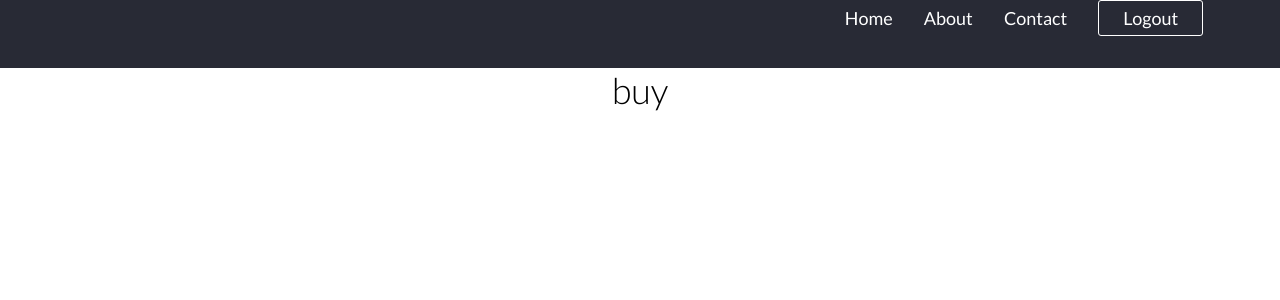
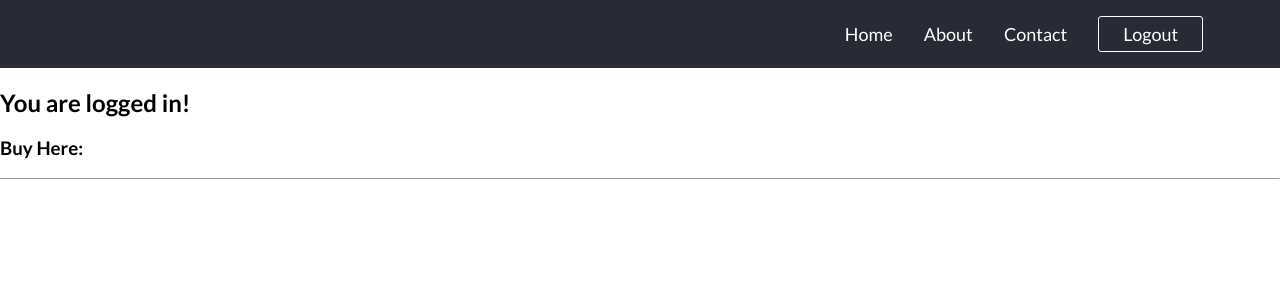
Before and after one commit to hirvaDhandhukia/mvcframework, a PHP site: page /mvcframework/ in a window 1280 px wide. Shown: the top 300 px of the page. Run offline with PHP 8.4, Linux system fonts and the light colour scheme; the visitor is signed in with stand-in values (Sample User, id 1).

Commit message:
edit: css

```diff
--- a/app/controllers/Users.php
+++ b/app/controllers/Users.php
@@ -164,7 +164,7 @@ class Users extends Controller {
 		$_SESSION['user_id'] = $user->id;
 		$_SESSION['username'] = $user->username;
 		$_SESSION['email'] = $user->email;
-		header('location: '. URLROOT . '/pages/index');
+		header('location: '. URLROOT);
 	}
 
 	public function logout() {
--- a/app/views/pages/index.php
+++ b/app/views/pages/index.php
@@ -19,9 +19,11 @@ require APPROOT . '/views/includes/head.php';
 	?>
 </div>
 
-<?php if(isset($_SESSION['user_id'])) : ?>
-	<div class="wrapper-landing">
-		<h1>buy</h1>
+<?php if(isLoggedIn()) : ?>
+	<div class="wrapper-loggedin">
+		<h2>You are logged in!</h2>
+		<h3>Buy Here:</h3>
+		<hr size=0>
 	</div>
 <?php else : ?>
 	<div class="wrapper-landing">
--- a/public/css/style.css
+++ b/public/css/style.css
@@ -24,7 +24,7 @@ html, body {
 	padding: 0;
 	position: absolute;
 	right: 6%;
-	/* top: 2%; */
+	top: 2%;
 }
 
 .top-nav ul li {
@@ -55,9 +55,10 @@ html, body {
 
 .wrapper-landing {
 	position: relative;
-	text-align: center;
-	margin: 0 auto;
-	top: 40%;
+	/* text-align: center; */
+	width: 80%;
+	/* margin: 0 auto; */
+	top: 60%;
 	/* text-shadow: 2px 2px 8px black; */
 }
 
@@ -80,6 +81,20 @@ html, body {
 	padding: 6px 24px;
 	border-radius: 3px;
 }
+
+.wrapper-loggedin h1 {
+	position: relative;
+	text-align: center;
+	margin: 0 auto;
+	top: 40%;
+	font-size: 36px;
+	color: #000000;
+	margin: 0;
+	padding: 0;
+	/* font-weight: 100; */
+	/* text-shadow: 2px 2px 8px black; */
+}
+
 
 /* ----------login page----------*/
 .navbar {
```
